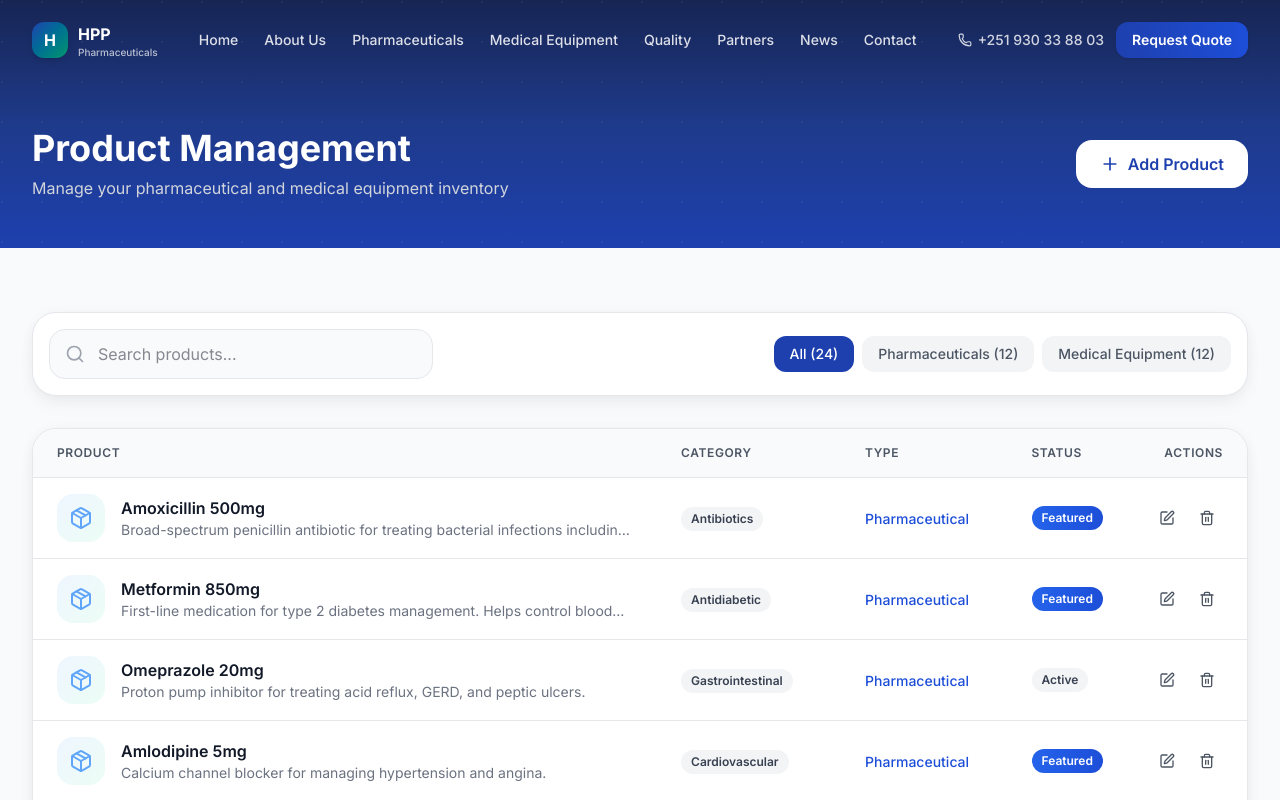
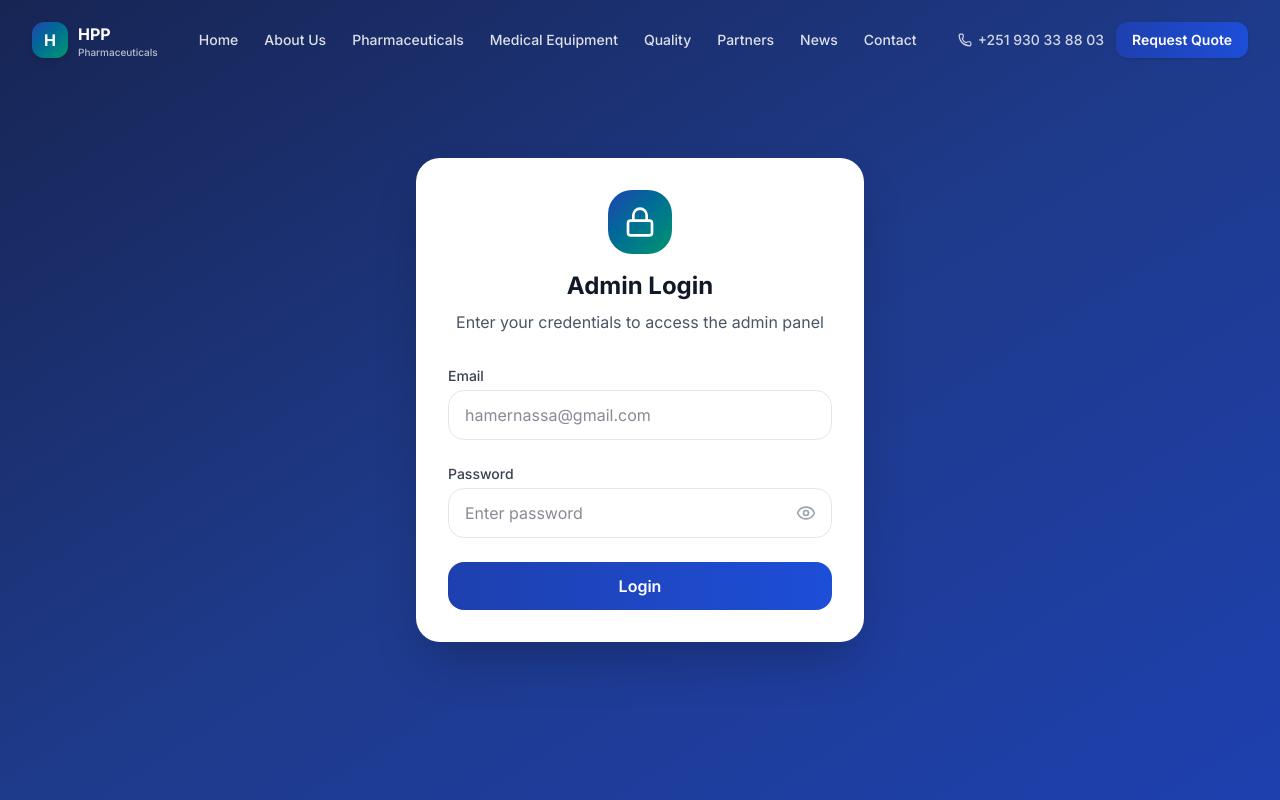
Before and after one commit to Mktg94/Hamernassa, a Next.js app: page /admin in a window 1280 px wide. Shown: the top 800 px of the page. Built offline with nearby package versions, Linux system fonts and the light colour scheme.

Commit message:
image upload fix

```diff
--- a/app/admin/page.tsx
+++ b/app/admin/page.tsx
@@ -1,15 +1,194 @@
 "use client";
 
-import { useState } from "react";
+import { useState, useRef, useCallback } from "react";
 import { motion } from "framer-motion";
 import SectionHeader from "@/components/shared/section-header";
 import Badge from "@/components/shared/badge";
 import { pharmaceuticalProducts, medicalEquipmentProducts } from "@/data/products";
 import { fadeInUp, staggerContainer, viewportOptions } from "@/lib/animations";
-import { Package, Plus, Edit, Trash2, Search, X, CheckCircle, ArrowRight, Save } from "lucide-react";
+import { Package, Plus, Edit, Trash2, Search, X, CheckCircle, ArrowRight, Save, Lock, Eye, EyeOff, Upload, Image as ImageIcon, LogOut } from "lucide-react";
 import type { Product } from "@/types";
 
+const ADMIN_CREDENTIALS = {
+  email: "hamernassa@gmail.com",
+  password: "Admin@123",
+};
+
+function LoginScreen({ onLogin }: { onLogin: () => void }) {
+  const [email, setEmail] = useState("");
+  const [password, setPassword] = useState("");
+  const [showPassword, setShowPassword] = useState(false);
+  const [error, setError] = useState("");
+
+  const handleSubmit = (e: React.FormEvent) => {
+    e.preventDefault();
+    if (email === ADMIN_CREDENTIALS.email && password === ADMIN_CREDENTIALS.password) {
+      onLogin();
+    } else {
+      setError("Invalid email or password");
+    }
+  };
+
+  return (
+    <div className="min-h-screen bg-gradient-to-br from-brand-950 via-brand-900 to-brand-800 flex items-center justify-center p-4">
+      <motion.div
+        initial={{ scale: 0.9, opacity: 0 }}
+        animate={{ scale: 1, opacity: 1 }}
+        className="bg-white rounded-2xl shadow-2xl w-full max-w-md p-8"
+      >
+        <div className="text-center mb-8">
+          <div className="w-16 h-16 rounded-2xl bg-gradient-to-br from-brand-800 to-emerald-600 flex items-center justify-center mx-auto mb-4">
+            <Lock className="w-8 h-8 text-white" />
+          </div>
+          <h2 className="text-2xl font-bold text-slate-900">Admin Login</h2>
+          <p className="text-slate-600 mt-2">Enter your credentials to access the admin panel</p>
+        </div>
+
+        <form onSubmit={handleSubmit} className="space-y-6">
+          <div>
+            <label className="block text-sm font-medium text-slate-700 mb-1">Email</label>
+            <input
+              type="email"
+              value={email}
+              onChange={(e) => setEmail(e.target.value)}
+              className="w-full px-4 py-3 border border-slate-200 rounded-xl focus:ring-2 focus:ring-brand-500 focus:border-transparent outline-none"
+              placeholder="hamernassa@gmail.com"
+            />
+          </div>
+
+          <div>
+            <label className="block text-sm font-medium text-slate-700 mb-1">Password</label>
+            <div className="relative">
+              <input
+                type={showPassword ? "text" : "password"}
+                value={password}
+                onChange={(e) => setPassword(e.target.value)}
+                className="w-full px-4 py-3 pr-12 border border-slate-200 rounded-xl focus:ring-2 focus:ring-brand-500 focus:border-transparent outline-none"
+                placeholder="Enter password"
+              />
+              <button
+                type="button"
+                onClick={() => setShowPassword(!showPassword)}
+                className="absolute right-4 top-1/2 -translate-y-1/2 text-slate-400 hover:text-slate-600"
+              >
+                {showPassword ? <EyeOff className="w-5 h-5" /> : <Eye className="w-5 h-5" />}
+              </button>
+            </div>
+          </div>
+
+          {error && (
+            <motion.p
+              initial={{ opacity: 0 }}
+              animate={{ opacity: 1 }}
+              className="text-red-500 text-sm text-center"
+            >
+              {error}
+            </motion.p>
+          )}
+
+          <button
+            type="submit"
+            className="w-full py-3 bg-gradient-to-r from-brand-800 to-brand-700 text-white font-semibold rounded-xl hover:shadow-lg transition-all"
+          >
+            Login
+          </button>
+        </form>
+      </motion.div>
+    </div>
+  );
+}
+
+function ImageUploader({
+  image,
+  onImageChange,
+}: {
+  image: string;
+  onImageChange: (image: string) => void;
+}) {
+  const fileInputRef = useRef<HTMLInputElement>(null);
+  const [isDragging, setIsDragging] = useState(false);
+
+  const handleFile = useCallback((file: File) => {
+    if (file && file.type.startsWith("image/")) {
+      const reader = new FileReader();
+      reader.onload = (e) => {
+        if (e.target?.result) {
+          onImageChange(e.target.result as string);
+        }
+      };
+      reader.readAsDataURL(file);
+    }
+  }, [onImageChange]);
+
+  const handleDrop = useCallback((e: React.DragEvent) => {
+    e.preventDefault();
+    setIsDragging(false);
+    const file = e.dataTransfer.files[0];
+    if (file) handleFile(file);
+  }, [handleFile]);
+
+  const handleDragOver = (e: React.DragEvent) => {
+    e.preventDefault();
+    setIsDragging(true);
+  };
+
+  const handleDragLeave = () => setIsDragging(false);
+
+  return (
+    <div className="space-y-2">
+      <label className="block text-sm font-medium text-slate-700">Product Image</label>
+      {image ? (
+        <div className="relative group">
+          <div className="aspect-video w-full rounded-xl overflow-hidden bg-slate-100">
+            <img src={image} alt="Product" className="w-full h-full object-cover" />
+          </div>
+          <button
+            type="button"
+            onClick={() => onImageChange("")}
+            className="absolute top-2 right-2 p-2 bg-red-500 text-white rounded-lg hover:bg-red-600 transition-colors"
+          >
+            <X className="w-4 h-4" />
+          </button>
+        </div>
+      ) : (
+        <div
+          onDrop={handleDrop}
+          onDragOver={handleDragOver}
+          onDragLeave={handleDragLeave}
+          onClick={() => fileInputRef.current?.click()}
+          className={`aspect-video w-full rounded-xl border-2 border-dashed transition-all cursor-pointer flex flex-col items-center justify-center gap-3 ${
+            isDragging
+              ? "border-brand-500 bg-brand-50"
+              : "border-slate-300 hover:border-brand-400 hover:bg-slate-50"
+          }`}
+        >
+          <input
+            ref={fileInputRef}
+            type="file"
+            accept="image/*"
+            onChange={(e) => {
+              const file = e.target.files?.[0];
+              if (file) handleFile(file);
+            }}
+            className="hidden"
+          />
+          <div className="w-12 h-12 rounded-full bg-slate-100 flex items-center justify-center">
+            <Upload className="w-6 h-6 text-slate-400" />
+          </div>
+          <div className="text-center">
+            <p className="text-sm font-medium text-slate-700">
+              Drag and drop an image here
+            </p>
+            <p className="text-xs text-slate-500 mt-1">or click to browse</p>
+          </div>
+        </div>
+      )}
+    </div>
+  );
+}
+
 export default function AdminProductsPage() {
+  const [isAuthenticated, setIsAuthenticated] = useState(false);
   const [products, setProducts] = useState<Product[]>([
     ...pharmaceuticalProducts,
     ...medicalEquipmentProducts,
@@ -23,6 +202,7 @@ export default function AdminProductsPage() {
     category: "",
     subcategory: "",
     description: "",
+    image: "",
     type: "pharmaceutical" as "pharmaceutical" | "medical-equipment",
     featured: false,
     new: true,
@@ -47,6 +227,7 @@ export default function AdminProductsPage() {
       category: "",
       subcategory: "",
       description: "",
+      image: "",
       type: "pharmaceutical",
       featured: false,
       new: true,
@@ -78,6 +259,7 @@ export default function AdminProductsPage() {
       category: product.category,
       subcategory: product.subcategory || "",
       description: product.description,
+      image: product.image || "",
       type: product.type,
       featured: product.featured || false,
       new: product.new || false,
@@ -107,6 +289,10 @@ export default function AdminProductsPage() {
       showNotification("success", "Product deleted successfully!");
     }
   };
+
+  if (!isAuthenticated) {
+    return <LoginScreen onLogin={() => setIsAuthenticated(true)} />;
+  }
 
   return (
     <>
@@ -140,6 +326,7 @@ export default function AdminProductsPage() {
               <h1 className="text-3xl md:text-4xl font-bold mb-2">Product Management</h1>
               <p className="text-slate-300">Manage your pharmaceutical and medical equipment inventory</p>
             </div>
+            <div className="flex items-center gap-3">
               <button
                 onClick={() => {
                   resetForm();
@@ -150,6 +337,14 @@ export default function AdminProductsPage() {
                 <Plus className="w-5 h-5" />
                 Add Product
               </button>
+              <button
+                onClick={() => setIsAuthenticated(false)}
+                className="inline-flex items-center gap-2 px-4 py-3 bg-white/10 text-white font-medium rounded-xl hover:bg-white/20 transition-all"
+              >
+                <LogOut className="w-5 h-5" />
+                <span className="hidden sm:inline">Logout</span>
+              </button>
+            </div>
           </div>
         </div>
       </section>
@@ -226,9 +421,13 @@ export default function AdminProductsPage() {
                     <tr key={product.id} className="hover:bg-slate-50 transition-colors">
                       <td className="px-6 py-4">
                         <div className="flex items-center gap-4">
-                          <div className="w-12 h-12 rounded-xl bg-gradient-to-br from-brand-50 to-emerald-50 flex items-center justify-center flex-shrink-0">
+                          {product.image ? (
+                            <img src={product.image} alt={product.name} className="w-12 h-12 rounded-xl object-cover shrink-0" />
+                          ) : (
+                            <div className="w-12 h-12 rounded-xl bg-linear-to-br from-brand-50 to-emerald-50 flex items-center justify-center shrink-0">
                               <Package className="w-6 h-6 text-brand-400" />
                             </div>
+                          )}
                           <div>
                             <p className="font-semibold text-slate-900">{product.name}</p>
                             <p className="text-sm text-slate-500 line-clamp-1">{product.description}</p>
@@ -343,6 +542,9 @@ export default function AdminProductsPage() {
             </div>
 
             <div className="p-6 space-y-4">
+              {/* Image Uploader */}
+              <ImageUploader image={formData.image} onImageChange={(img) => setFormData({ ...formData, image: img })} />
+
               <div>
                 <label className="block text-sm font-medium text-slate-700 mb-1">Product Name *</label>
                 <input
```
Lines whose indentation alone changed are shown as unchanged.
